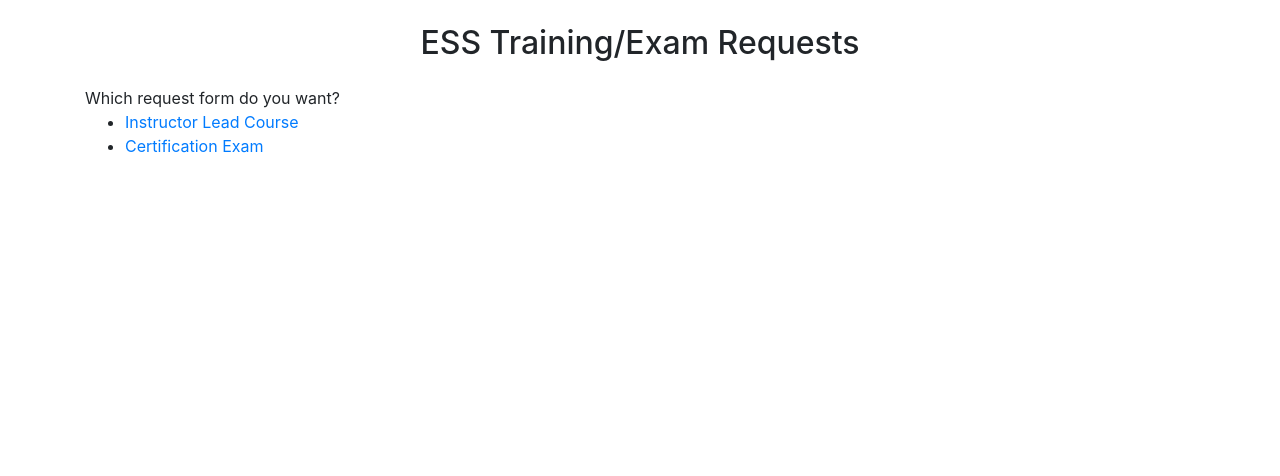
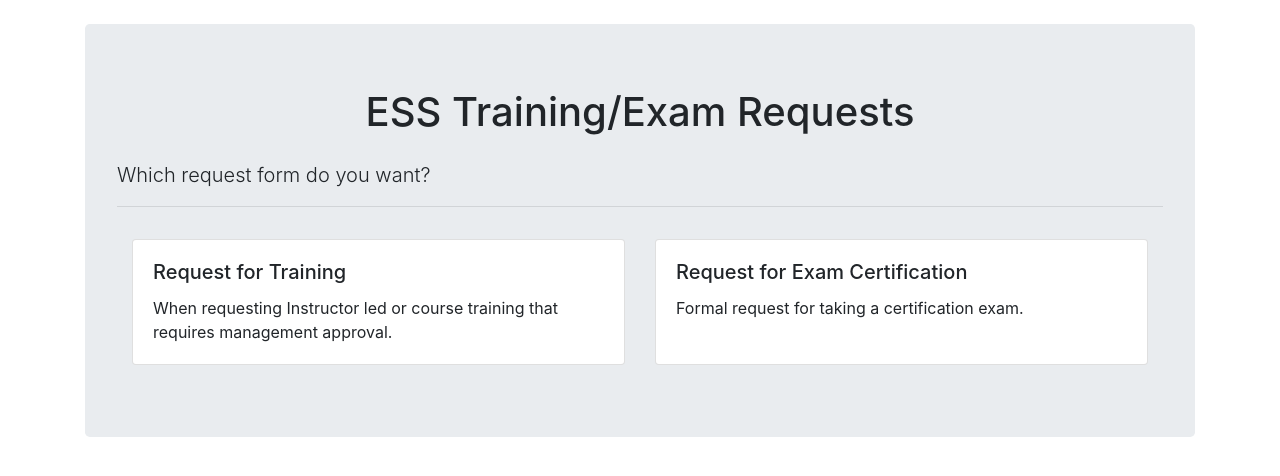
Before and after one commit to benelan/ess-requests, a Next.js app: page / in a window 1280 px wide. Shown: the top 476 px of the page. Built offline with nearby package versions, Linux system fonts and the light colour scheme.

Commit message:
cleaned up ui

```diff
--- a/pages/exam.js
+++ b/pages/exam.js
@@ -2,7 +2,7 @@ import React from 'react';
 import { loadModules } from 'esri-loader';
 import 'bootstrap/dist/css/bootstrap.min.css'
 
-export default class Home extends React.Component {
+export default class Exam extends React.Component {
   constructor(props) {
     super(props);
     this.state = {
@@ -139,8 +139,8 @@ export default class Home extends React.Component {
 
       /****************** CREATE EMAIL ******************/
       const subject = "Request for Exam Certification"
-      const body =
-        `Employee Name: ${nameEm}
+      const body = `
+      Employee Name: ${nameEm}
       Employee Email: ${emailEm}
       Employee Number: ${numberEm}
       Employee Location: ${locationEm}
--- a/pages/index.js
+++ b/pages/index.js
@@ -4,24 +4,36 @@ import 'bootstrap/dist/css/bootstrap.min.css'
 
 export default function Home() {
   return (
-    <div>
-      <title>ESS Requests</title>
-      <h2 className="text-center m-4">ESS Training/Exam Requests</h2>
-
-      <div className="container">
-        Which request form do you want?
-          <ul>
-          <li>
-            <Link href="/training">
-              <a>Instructor Lead Course</a>
-            </Link>
-          </li>
-          <li>
-            <Link href="/exam">
-              <a>Certification Exam</a>
-            </Link>
-          </li>
-        </ul>
+    <div className="container">
+      <div className="jumbotron mt-4">
+        <title>ESS Requests</title>
+        <h1 className="display-5 text-center">ESS Training/Exam Requests</h1>
+        <p className="lead mt-4">Which request form do you want?</p>
+        <hr className="mb-4" />
+        <div class="container-fluid content-row">
+          <div className="row">
+            <div className="col-sm-6  my-2">
+              <Link href="/training">
+                <div className="card h-100 hoverForm" style={{ cursor: 'pointer' }}>
+                  <div className="card-body">
+                    <h5 className="card-title">Request for Training</h5>
+                    <p className="card-text">When requesting Instructor led or course training that requires management approval.</p>
+                  </div>
+                </div>
+              </Link>
+            </div>
+            <div className="col-sm-6 my-2">
+              <Link href="/training">
+                <div className="card h-100 hoverForm" style={{ cursor: 'pointer' }}>
+                  <div className="card-body">
+                    <h5 className="card-title">Request for Exam Certification</h5>
+                    <p className="card-text">Formal request for taking a certification exam.</p>
+                  </div>
+                </div>
+              </Link>
+            </div>
+          </div>
+        </div>
       </div>
     </div>
   )
--- a/styles/globals.css
+++ b/styles/globals.css
@@ -14,3 +14,9 @@ a {
 * {
   box-sizing: border-box;
 }
+
+.hoverForm:hover,
+.hoverForm:focus,
+.hoverForm:active{
+  box-shadow: 0 0 0 1pt lightgray;
+}
```
Also changed, not shown: pages/training.js (+4 -7 lines). Lines whose indentation alone changed are shown as unchanged.
